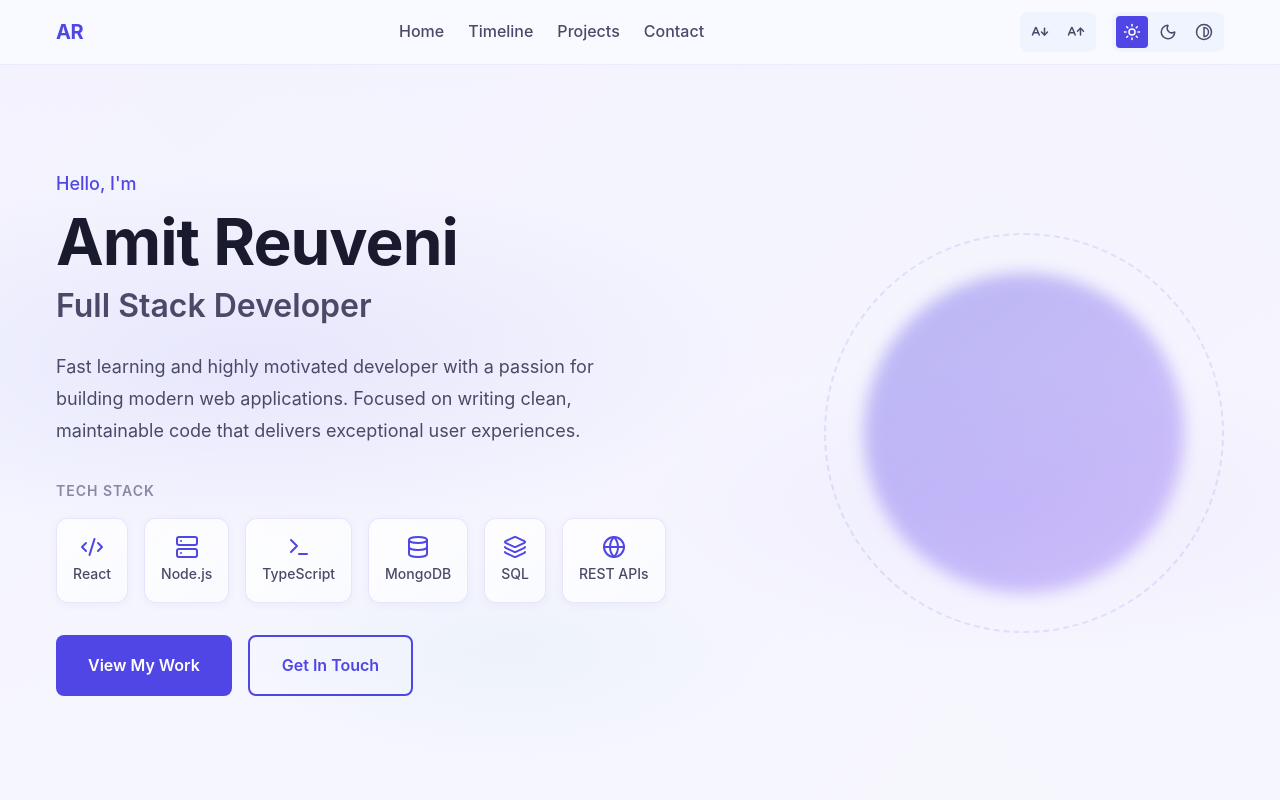
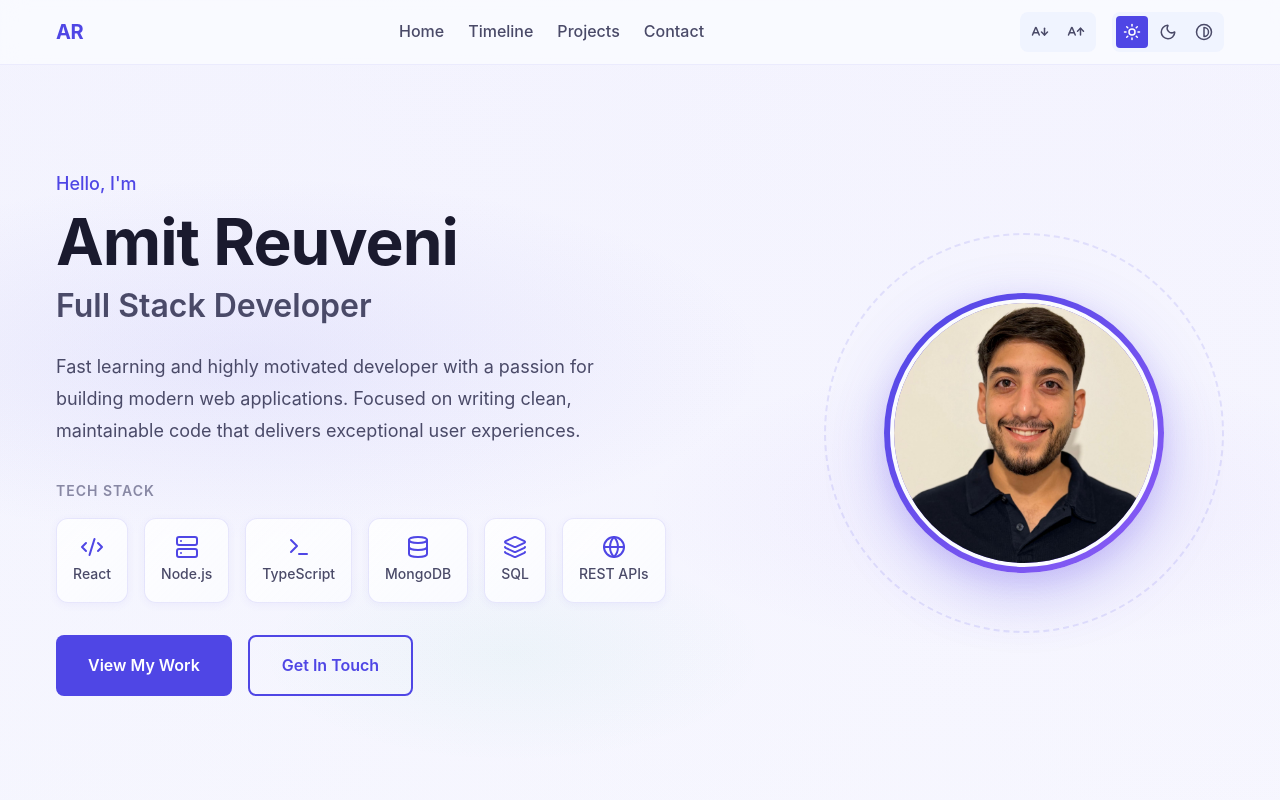
Before and after one commit to Amitreuveni-dev/Amit-Protofolio, a React (Vite) app in the folder Amit-Protofolio/: page / in a window 1280 px wide. Shown: the top 800 px of the page. Built offline with nearby package versions, Linux system fonts and the light colour scheme.

Commit message:
finish profile-picture feature

```diff
--- a/Amit-Protofolio/index.html
+++ b/Amit-Protofolio/index.html
@@ -2,7 +2,7 @@
 <html lang="en">
   <head>
     <meta charset="UTF-8" />
-    <link rel="icon" type="image/svg+xml" href="/vite.svg" />
+    <link rel="icon" type="image/svg+xml" href="#" />
     <meta name="viewport" content="width=device-width, initial-scale=1.0" />
     <title>amit-protofolio</title>
   </head>
--- a/Amit-Protofolio/src/components/Header/Header.tsx
+++ b/Amit-Protofolio/src/components/Header/Header.tsx
@@ -73,7 +73,9 @@ const Header = (): React.JSX.Element => {
   return (
     <header className={styles.header}>
       <div className={styles.container}>
-        <a href="#hero" className={styles.logo} aria-label="Go to home" onClick={(e) => scrollToSection(e, '#hero')}>AR</a>
+        <a href="#hero" className={styles.logo} aria-label="Go to home" onClick={(e) => scrollToSection(e, '#hero')}>
+          AR
+        </a>
 
         {/* Desktop Navigation */}
         <nav className={styles.nav} aria-label="Main navigation">
--- a/Amit-Protofolio/src/components/Hero/Hero.module.scss
+++ b/Amit-Protofolio/src/components/Hero/Hero.module.scss
@@ -211,22 +211,34 @@
   top: 50%;
   left: 50%;
   transform: translate(-50%, -50%);
-  width: 300px;
-  height: 300px;
+  width: 280px;
+  height: 280px;
+  border-radius: 50%;
+  padding: 6px;
   background: linear-gradient(
     135deg,
     var(--color-primary) 0%,
     var(--color-accent) 100%
   );
-  border-radius: 50%;
-  opacity: 0.1;
+  box-shadow:
+    0 20px 60px rgba(139, 92, 246, 0.3),
+    0 8px 24px rgba(59, 130, 246, 0.2);
+  @include flex-center;
 
   [data-theme='light'] & {
-    opacity: 0.35;
-    width: 320px;
-    height: 320px;
-    filter: blur(8px);
+    box-shadow:
+      0 20px 60px rgba(79, 70, 229, 0.25),
+      0 8px 24px rgba(139, 92, 246, 0.15);
   }
+}
+
+.profileImage {
+  width: 100%;
+  height: 100%;
+  border-radius: 50%;
+  object-fit: cover;
+  object-position: center 20%;
+  border: 4px solid var(--color-bg-primary);
 }
 
 .decorCircleOuter {
--- a/Amit-Protofolio/src/components/Hero/Hero.tsx
+++ b/Amit-Protofolio/src/components/Hero/Hero.tsx
@@ -2,6 +2,7 @@ import { motion, type Variants } from 'framer-motion';
 import { Code2, Database, Server, Globe, Layers, Terminal } from 'lucide-react';
 import type { LucideIcon } from 'lucide-react';
 import styles from './Hero.module.scss';
+import profileImage from '../../assets/Profile-Picture.jpg';
 
 interface TechItem {
   name: string;
@@ -82,7 +83,9 @@ const Hero = (): React.JSX.Element => {
           </motion.div>
         </motion.div>
         <motion.div className={styles.decoration} initial={{ opacity: 0, scale: 0.8 }} animate={{ opacity: 1, scale: 1 }} transition={{ duration: 0.8, delay: 0.5 }}>
-          <div className={styles.decorCircle} />
+          <div className={styles.decorCircle}>
+            <img src={profileImage} alt="Amit Reuveni" className={styles.profileImage} />
+          </div>
           <div className={styles.decorCircleOuter} />
         </motion.div>
       </div>
```
Also changed, not shown: Amit-Protofolio/src/assets/Profile-Picture.jpg (added), 1 other file (tests, documents, lock files or other folders).
